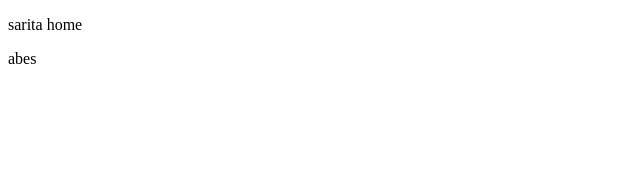
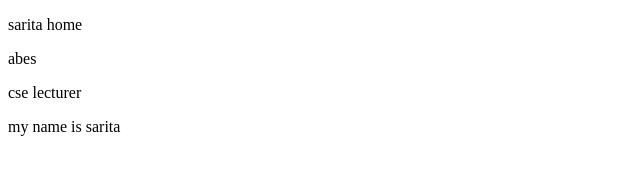
Before and after one commit to saritayadav138/fullstack, a plain HTML site: page home1.html in a window 1280 px wide. Shown: the whole page, without its empty margins (0-640 px from the left). Drawn offline with Linux system fonts and the light colour scheme.

Commit message:
new thing is added

```diff
--- a/home1.html
+++ b/home1.html
@@ -8,5 +8,9 @@
 <body>
     <p>sarita home</p>
     <p>abes </p>
+    <p>cse lecturer</p>
+    <p>my name is sarita</p>
+
+
 </body>
 </html>
```
